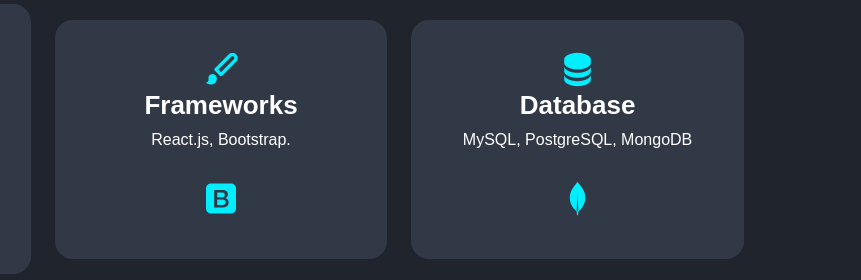
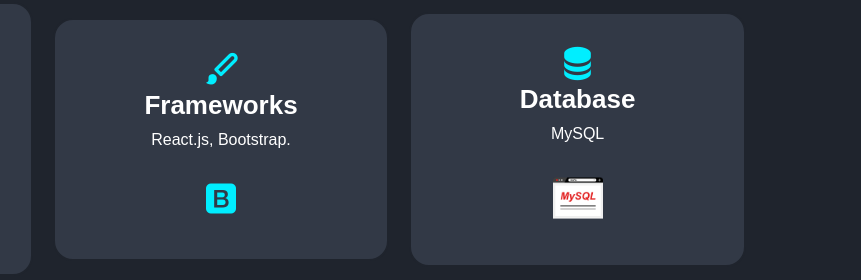
Before and after one commit to NguyenPhuocChung/My-Cv, a plain HTML site: page index.html in a window 1280 px wide. Shown: the part 1780-2060 px from the top of the page, 419-1280 px from the left. Drawn offline with nearby package versions, Linux system fonts and the light colour scheme.

Commit message:
Update index.html

```diff
--- a/index.html
+++ b/index.html
@@ -99,8 +99,9 @@
             </div>
             <div class="sevices-box"><i class='bx bxs-data' ></i></i></i>
                 <h3>Database</h3>
-                <p>MySQL, PostgreSQL, MongoDB</p>
-                <i class='bx bxl-mongodb'></i>
+                <p>MySQL</p>
+
+                <img src="images/mysql.png" width="50px" height="50px">
 
             </div>
             <div class="sevices-box"> <i class='bx bx-user'></i></i></i>
```
